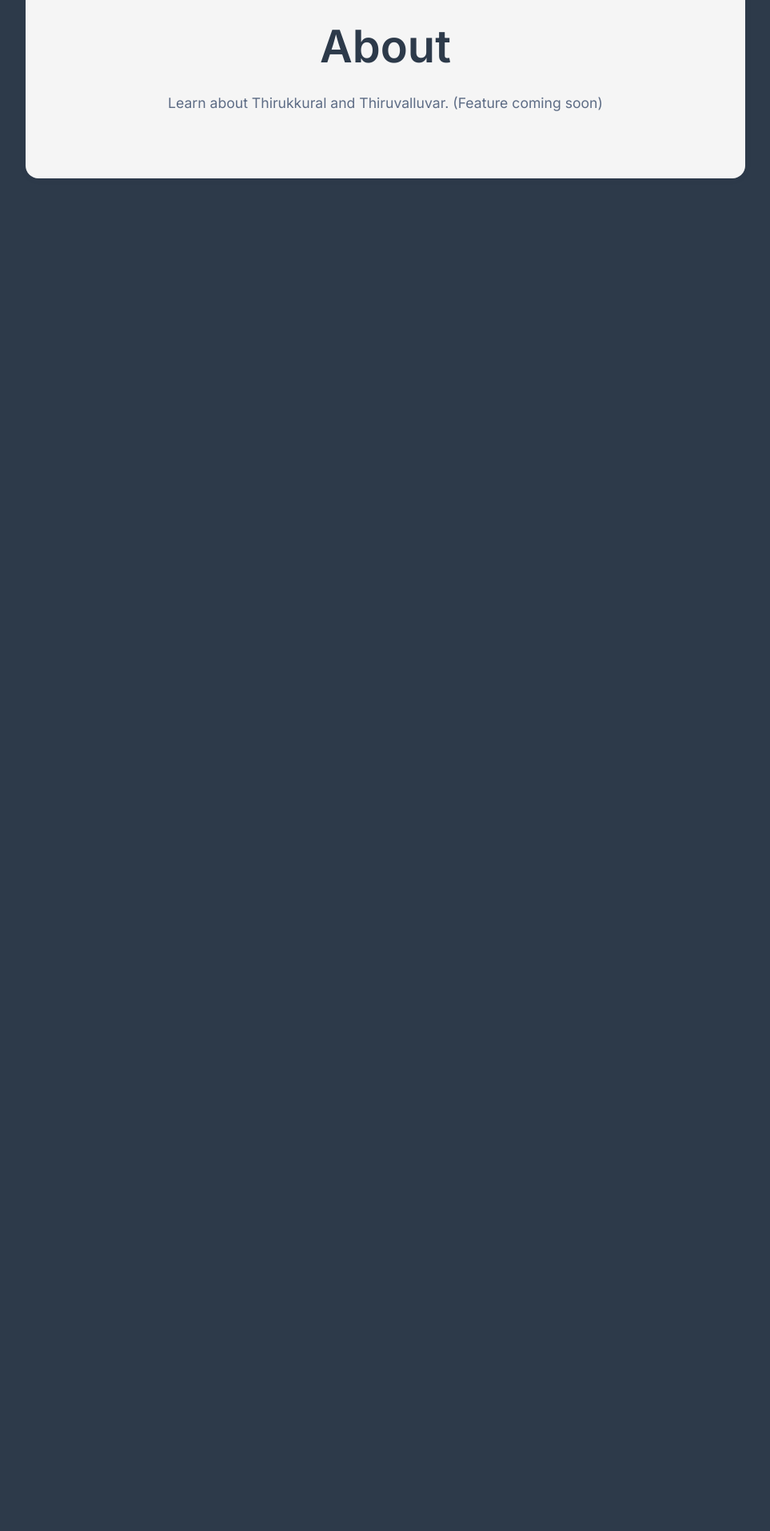
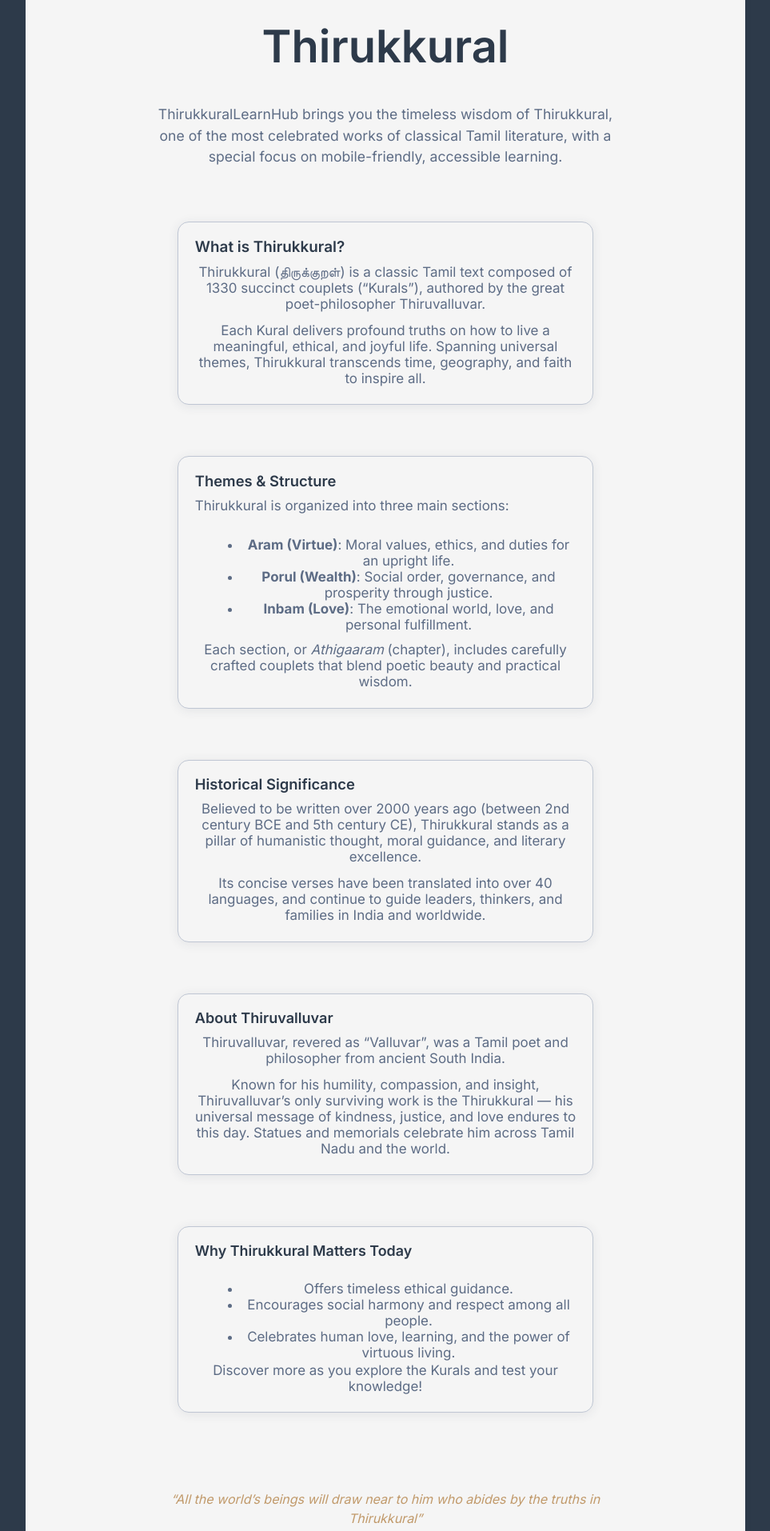
Before and after one commit to Workflow-Manager-admin/thirukkurallearnhub-33321-b15f6c09, a React (Create React App) app in the folder thirukkurallearnhub_web_app/: page /about in a window 1280 px wide. Shown: the part 244-2158 px from the top of the page at 80% size, without its empty margins (158-1121 px from the left). Before the commit the page ends 800 px from the top, so only its background shows below. Built offline with nearby package versions, Linux system fonts and the light colour scheme; the HTML template or start-up script is replaced by a standard one.

Commit message:
Auto-commit: Changes as of 2025-06-06T10:04:44.071790+00:00

```diff
--- a/thirukkurallearnhub_web_app/src/pages/About.js
+++ b/thirukkurallearnhub_web_app/src/pages/About.js
@@ -1,16 +1,86 @@
 import React from "react";
+import Card from "../components/Card";
 
 /**
- * About Page component: Presents Thirukkural and Thiruvalluvar information (stub).
+ * About Page component: Presents Thirukkural and Thiruvalluvar info in engaging, styled sections.
  * PUBLIC_INTERFACE
  */
 function About() {
   return (
-    <div className="hero">
+    <div className="hero" style={{ paddingBottom: 32 }}>
       <div className="subtitle">About Thirukkural & Thiruvalluvar</div>
-      <h1 className="title">About</h1>
-      <div className="description">
-        Learn about Thirukkural and Thiruvalluvar. (Feature coming soon)
+      <h1 className="title" style={{ marginBottom: 14 }}>Thirukkural</h1>
+      <div className="description" style={{ marginBottom: 26 }}>
+        ThirukkuralLearnHub brings you the timeless wisdom of Thirukkural, one of the most celebrated works of classical Tamil literature, with a special focus on mobile-friendly, accessible learning.
+      </div>
+      <div className="kural-card-list" style={{ marginTop: 0 }}>
+        <Card>
+          <div className="kural-card-title" style={{ fontSize: "1.18rem", marginBottom: 2 }}>
+            What is Thirukkural?
+          </div>
+          <div className="kural-card-translation" style={{ marginBottom: 5 }}>
+            Thirukkural (திருக்குறள்) is a classic Tamil text composed of 1330 succinct couplets (“Kurals”), authored by the great poet-philosopher Thiruvalluvar.
+          </div>
+          <div className="kural-card-explanation">
+            Each Kural delivers profound truths on how to live a meaningful, ethical, and joyful life. Spanning universal themes, Thirukkural transcends time, geography, and faith to inspire all.
+          </div>
+        </Card>
+        <Card>
+          <div className="kural-card-title" style={{ fontSize: "1.15rem", marginBottom: 2 }}>
+            Themes & Structure
+          </div>
+          <div className="kural-card-translation" style={{ marginBottom: 5 }}>
+            Thirukkural is organized into three main sections:
+          </div>
+          <ul className="kural-card-explanation" style={{ marginLeft: 18, marginBottom: 3 }}>
+            <li><b>Aram (Virtue)</b>: Moral values, ethics, and duties for an upright life.</li>
+            <li><b>Porul (Wealth)</b>: Social order, governance, and prosperity through justice.</li>
+            <li><b>Inbam (Love)</b>: The emotional world, love, and personal fulfillment.</li>
+          </ul>
+          <div className="kural-card-explanation">
+            Each section, or <i>Athigaaram</i> (chapter), includes carefully crafted couplets that blend poetic beauty and practical wisdom.
+          </div>
+        </Card>
+        <Card>
+          <div className="kural-card-title" style={{ fontSize: "1.15rem", marginBottom: 2 }}>
+            Historical Significance
+          </div>
+          <div className="kural-card-translation" style={{ marginBottom: 5 }}>
+            Believed to be written over 2000 years ago (between 2nd century BCE and 5th century CE), Thirukkural stands as a pillar of humanistic thought, moral guidance, and literary excellence.
+          </div>
+          <div className="kural-card-explanation">
+            Its concise verses have been translated into over 40 languages, and continue to guide leaders, thinkers, and families in India and worldwide.
+          </div>
+        </Card>
+        <Card>
+          <div className="kural-card-title" style={{ fontSize: "1.13rem", marginBottom: 2 }}>
+            About Thiruvalluvar
+          </div>
+          <div className="kural-card-translation" style={{ marginBottom: 5 }}>
+            Thiruvalluvar, revered as “Valluvar”, was a Tamil poet and philosopher from ancient South India.
+          </div>
+          <div className="kural-card-explanation">
+            Known for his humility, compassion, and insight, Thiruvalluvar’s only surviving work is the Thirukkural — his universal message of kindness, justice, and love endures to this day. Statues and memorials celebrate him across Tamil Nadu and the world.
+          </div>
+        </Card>
+        <Card>
+          <div className="kural-card-title" style={{ fontSize: "1.12rem", marginBottom: 2 }}>
+            Why Thirukkural Matters Today
+          </div>
+          <div className="kural-card-explanation">
+            <ul style={{ marginLeft: 18, marginBottom: 2 }}>
+              <li>Offers timeless ethical guidance.</li>
+              <li>Encourages social harmony and respect among all people.</li>
+              <li>Celebrates human love, learning, and the power of virtuous living.</li>
+            </ul>
+            Discover more as you explore the Kurals and test your knowledge!
+          </div>
+        </Card>
+      </div>
+      <div className="description" style={{ marginTop: 14, fontSize: "1rem", color: "var(--accent-color)" }}>
+        <em>
+          “All the world’s beings will draw near to him who abides by the truths in Thirukkural”<br /> — Ancient Tamil proverb
+        </em>
       </div>
     </div>
   );
```
Also changed, not shown: 2 other files (tests, documents, lock files or other folders).
